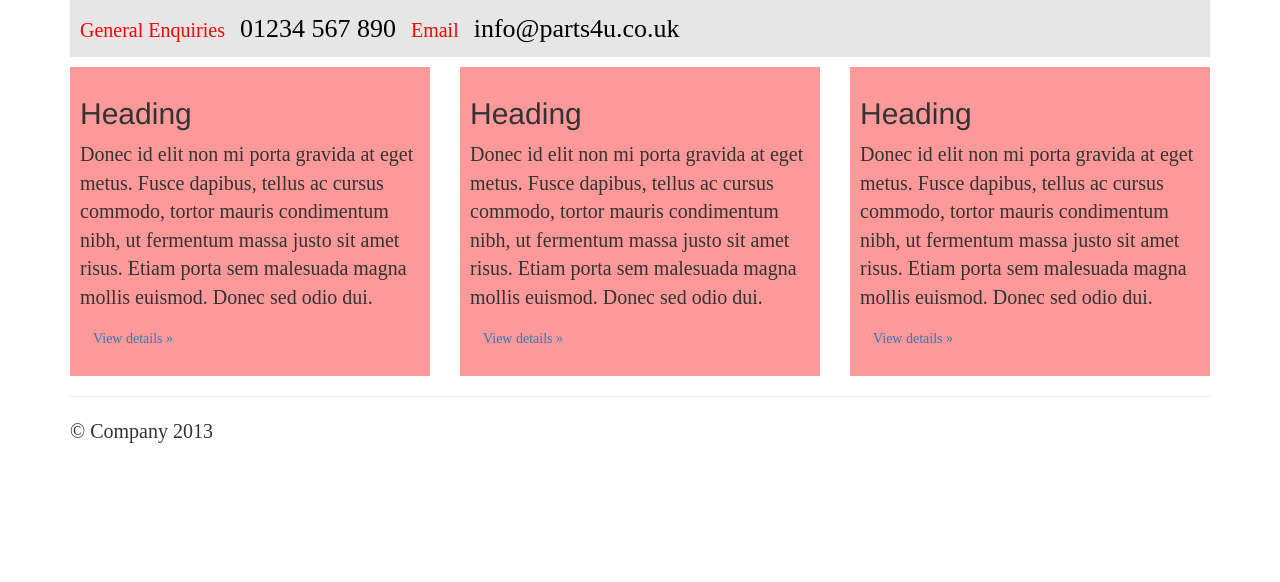
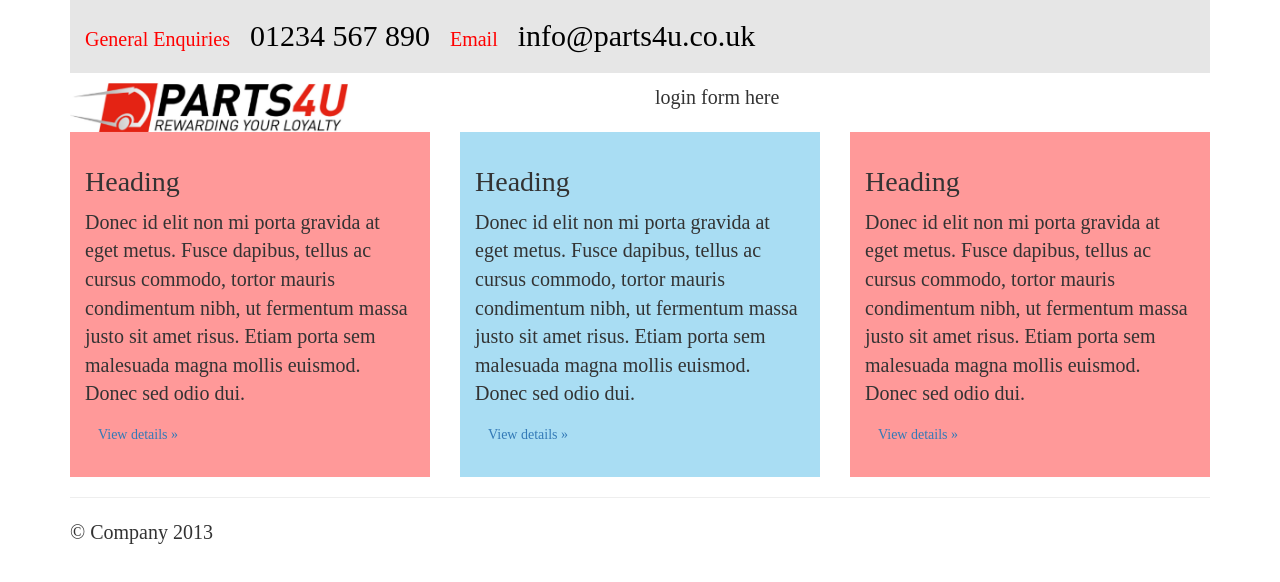
Before and after one commit to pete85/stream, a plain HTML site: page index.html in a window 1280 px wide. Drawn offline with nearby package versions, Linux system fonts and the light colour scheme; a web font is replaced by a local one.

Commit message:
logo and login sections added

```diff
--- a/assets/css/styles.css
+++ b/assets/css/styles.css
@@ -1,31 +1,38 @@
 @font-face {
-    font-family: avantGarde;
-    src: url(assets/fonts/avantgardegothic.otf);
+    font-family: 'avantGarde';
+    src: url('../assets/fonts/avantgardegothic.otf');
 }
 
-p {
-	font-size: 20px;
-	font-family: avantGarde;
+body {
+	font-family: 'avantGarde';
 }
 
-.topBar {
-	background: #E6E6E6;
+h1 {font-size: 33px;}
+h2 {font-size: 28px;}
+p {font-size: 20px;}
+
+.logo img {
+	width: 50%;
+	max-width: 100%;
 }
 
-.topBar p, .topBar span {padding:10px;}
 
-.topBar p {
-	color: #FF0000;
-}
+.topBar {background: #E6E6E6;}
+
+.topBar p, .topBar span, .blockRed, .blockBlue {padding:15px;}
+.topBar p {color: #FF0000;}
 
 .topBar span {
-	font-size: 26px;
+	font-size: 30px;
 	color: #000000;
 }
 
-.voucher {
+.blockRed {
 	background: rgba(255, 0, 0, .4);
-	padding: 10px;
+}
+
+.blockBlue {
+	background: rgba(41, 171, 226, .4);
 }
 
 
--- a/index.html
+++ b/index.html
@@ -16,6 +16,9 @@
 
 	<link rel="stylesheet" href="assets/css/styles.css">
 
+	<!-- Lato font -->
+	<link href='http://fonts.googleapis.com/css?family=Lato&subset=latin,latin-ext' rel='stylesheet' type='text/css'>
+
 </head>
 <body>
 
@@ -30,24 +33,38 @@
 			</div>
 		</div>
 
+		<!-- Logo & login -->
+		<div class="row">
+			<div class="col-md-6">
+				<div class="logo">
+					<a href="#"><img alt="logo" src="assets/images/logo.jpg"/></a>
+				</div>
+			</div>
+			<div class="col-md-6">
+				<div class="login">
+					<p>login form here</p>
+				</div>
+			</div>
+		</div>
+
 		<!-- Vouchers -->
 		<div class="row">
 			<div class="col-md-4">
-				<div class="voucher">
+				<div class="blockRed">
 					<h2>Heading</h2>
 					<p>Donec id elit non mi porta gravida at eget metus. Fusce dapibus, tellus ac cursus commodo, tortor mauris condimentum nibh, ut fermentum massa justo sit amet risus. Etiam porta sem malesuada magna mollis euismod. Donec sed odio dui. </p>
 					<p><a class="btn" href="#">View details &raquo;</a></p>
 				</div>
 			</div>
 			<div class="col-md-4">
-				<div class="voucher">
+				<div class="blockBlue">
 					<h2>Heading</h2>
 					<p>Donec id elit non mi porta gravida at eget metus. Fusce dapibus, tellus ac cursus commodo, tortor mauris condimentum nibh, ut fermentum massa justo sit amet risus. Etiam porta sem malesuada magna mollis euismod. Donec sed odio dui. </p>
 					<p><a class="btn" href="#">View details &raquo;</a></p>
 				</div>
 			</div>
 			<div class="col-md-4">
-				<div class="voucher">
+				<div class="blockRed">
 					<h2>Heading</h2>
 					<p>Donec id elit non mi porta gravida at eget metus. Fusce dapibus, tellus ac cursus commodo, tortor mauris condimentum nibh, ut fermentum massa justo sit amet risus. Etiam porta sem malesuada magna mollis euismod. Donec sed odio dui. </p>
 					<p><a class="btn" href="#">View details &raquo;</a></p>
```
Also changed, not shown: assets/images/logo.jpg (added).
